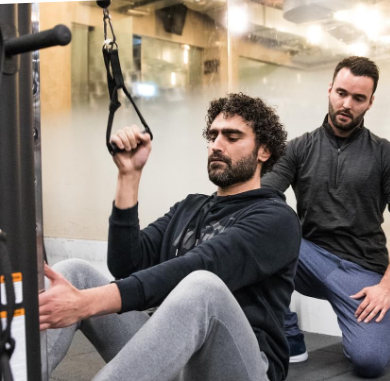
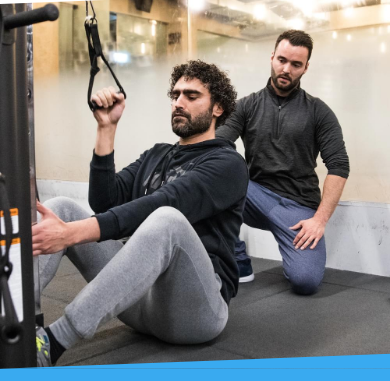
Before and after one commit to lennartemmerzaal/lennart-emmerzaal-public, a plain HTML site: page index.html in a window 390 px wide. Shown: the part 95-476 px from the top of the page. Drawn offline with Linux system fonts and the light colour scheme.

Commit message:
Update website

```diff
--- a/style/index.css
+++ b/style/index.css
@@ -294,8 +294,9 @@ input:focus {
 
 .hero {
     background-image: url("/images/optimized/hero mobile.jpg");
-    height: 70vh;
-    min-height: 350px
+    height: 55vh;
+    /* min-height: 350px;*/
+    min-height: auto
 }
 
     .hero:before {
```
